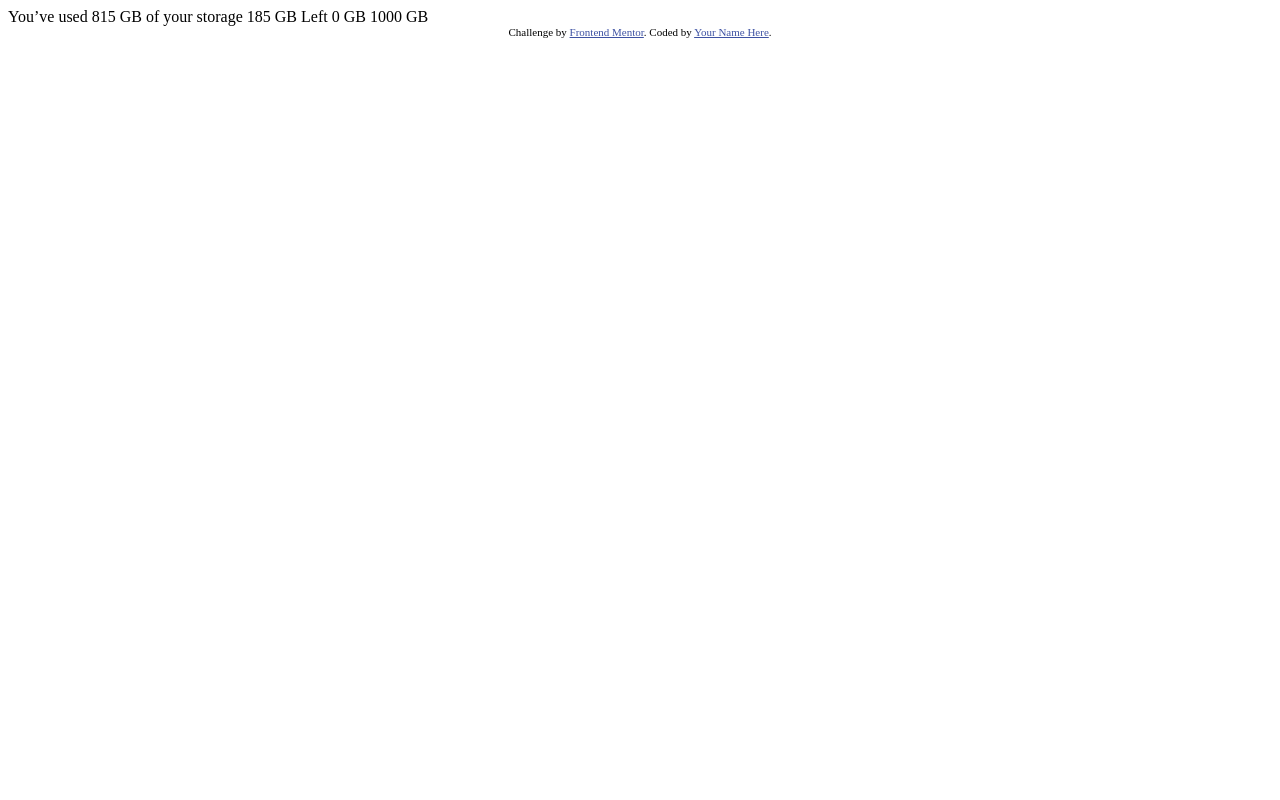
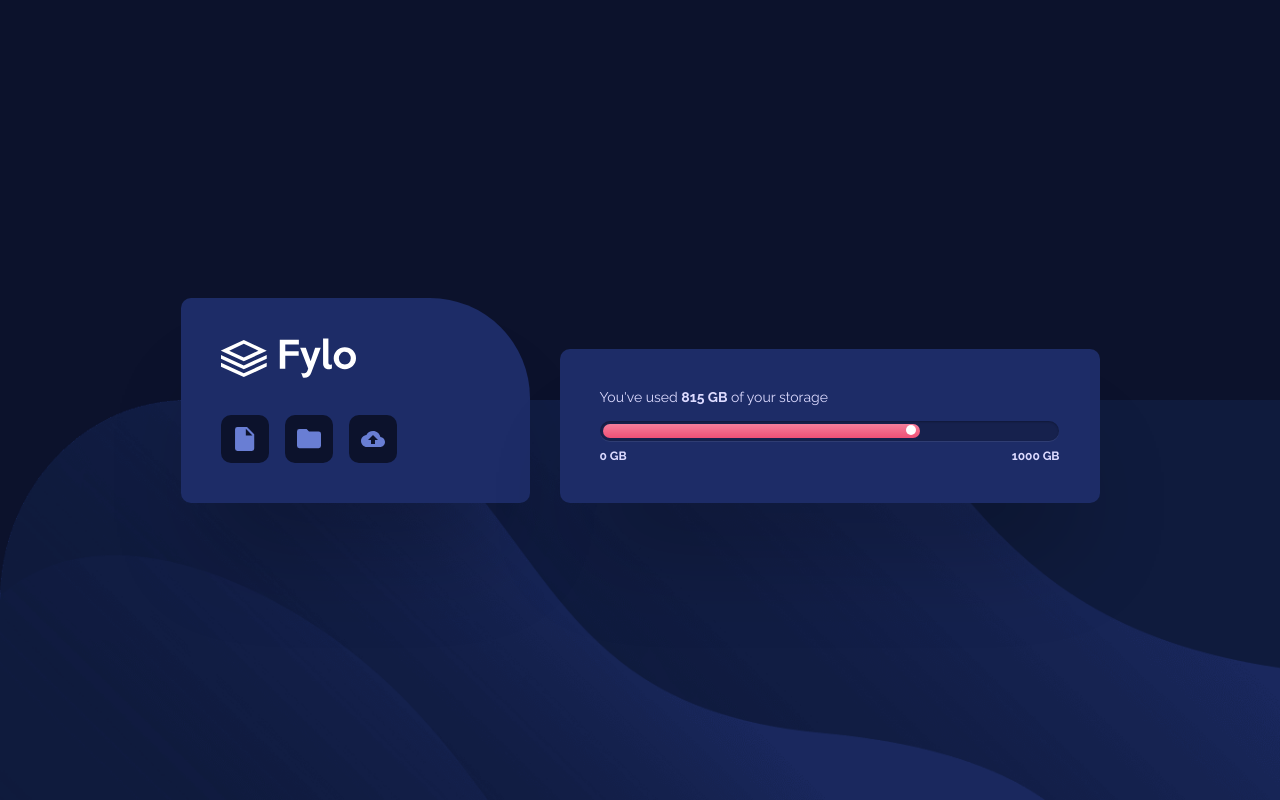
Before and after one commit to Chris971991/fylo-data-storage-component-master, a plain HTML site: page index.html in a window 1280 px wide. Drawn offline with Linux system fonts and the light colour scheme.

Commit message:
Progress bar incorporated with animation

```diff
--- a/index.html
+++ b/index.html
@@ -1,31 +1,69 @@
 <!DOCTYPE html>
 <html lang="en">
   <head>
-  <meta charset="UTF-8">
-  <meta name="viewport" content="width=device-width, initial-scale=1.0"> <!-- displays site properly based on user's device -->
+    <meta charset="UTF-8" />
+    <meta name="viewport" content="width=device-width, initial-scale=1.0" />
+    <!-- displays site properly based on user's device -->
 
-  <link rel="icon" type="image/png" sizes="32x32" href="./images/favicon-32x32.png">
-
+    <link
+      rel="icon"
+      type="image/png"
+      sizes="32x32"
+      href="./images/favicon-32x32.png"
+    />
+    <link rel="stylesheet" href="./styles/app.css" />
     <title>Frontend Mentor | Fylo data storage component</title>
-
-  <!-- Feel free to remove these styles or customise in your own stylesheet 👍 -->
-  <style>
-    .attribution { font-size: 11px; text-align: center; }
-    .attribution a { color: hsl(228, 45%, 44%); }
-  </style>
   </head>
   <body>
-
-  You’ve used 815 GB of your storage
-
-  185 GB Left
-
-  0 GB
-  1000 GB
-
-  <div class="attribution">
-    Challenge by <a href="https://www.frontendmentor.io?ref=challenge" target="_blank">Frontend Mentor</a>.
-    Coded by <a href="#">Your Name Here</a>.
+    <div class="center">
+      <main class="main">
+        <div class="menu bg">
+          <div class="menu-brand">
+            <img src="./images/logo.svg" alt="Fylo" class="brand-logo" />
+          </div>
+          <div class="menu-btns">
+            <div class="menu-btn">
+              <img
+                src="./images/icon-document.svg"
+                alt="Document"
+                class="menu-btn__icon"
+              />
+            </div>
+            <div class="menu-btn">
+              <img
+                src="./images/icon-folder.svg"
+                alt="Folder"
+                class="menu-btns__icon"
+              />
+            </div>
+            <div class="menu-btn">
+              <img
+                src="./images/icon-upload.svg"
+                alt="Upload"
+                class="menu-btns__icon"
+              />
+            </div>
+          </div>
+        </div>
+        <div class="info bg">
+          <div class="info-heading">
+            <h2 class="heading-m text-white">
+              You've used <span>815 GB</span> of your storage
+            </div>
+            </h2>
+            <div class="container">
+              <div class="progress2 progress-moved">
+                <div class="progress-bar2">
+                  <div class="progress-bar2--indicator"></div>
+                </div>
+              </div>
+              <div class="progress-desc">
+                <h2 class="heading-s text-white">0 GB</h2>
+                <h2 class="heading-s text-white">1000 GB</h2>
+              </div>
+            </div>
+        </div>
+      </main>
     </div>
   </body>
 </html>
--- /dev/null
+++ b/styles/app.scss
@@ -0,0 +1,200 @@
+// Font Import
+@import url("https://fonts.googleapis.com/css2?family=Raleway:wght@400;700&display=swap");
+
+// Colors
+$paleBlue: hsl(243, 100%, 93%);
+$greyishBlue: hsl(229, 7%, 55%);
+$darkBlue: hsl(228, 56%, 26%);
+$veryDarkBlue: hsl(229, 57%, 11%);
+$black: hsl(0.64, 0.57%, 0.11%);
+
+// CSS Reset
+*,
+*::before,
+*::after {
+  box-sizing: border-box;
+  margin: 0;
+  padding: 0;
+}
+
+// Font & Background
+body {
+  height: 100vh;
+  font-family: "Raleway", sans-serif;
+  background-color: $veryDarkBlue;
+  // Desktop Background
+  background-image: url(../images/bg-desktop.png);
+  background-repeat: no-repeat;
+  background-size: 100% 50%;
+  background-position: center bottom;
+
+  //Mobile Background
+  @media (max-width: 768px) {
+    background-image: url(../images/bg-mobile.png);
+  }
+}
+
+// Font Styles
+.heading-xl {
+  font-weight: bold;
+  font-size: 40px;
+  line-height: 40px;
+}
+
+.heading-l {
+  font-weight: bold;
+  font-size: 12px;
+  line-height: 14px;
+  letter-spacing: 1px;
+}
+
+.heading-m {
+  font-weight: normal;
+  font-size: 14px;
+  line-height: 16px;
+
+  span {
+    font-weight: bold;
+  }
+}
+
+.heading-s {
+  font-weight: bold;
+  font-size: 12px;
+  line-height: 14px;
+}
+
+// Font Colors
+
+.text-white {
+  color: $paleBlue;
+}
+
+.text-black {
+  color: $black;
+}
+
+// Utilities
+
+.bg {
+  background-color: $darkBlue;
+  box-shadow: 0px 75px 100px -30px rgba(0, 0, 0, 0.24776);
+}
+
+.center {
+  height: 100vh;
+  display: flex;
+  justify-content: center;
+  align-items: center;
+}
+
+// Main Styling
+
+.main {
+  display: flex;
+  justify-content: center;
+  align-items: center;
+  gap: 1.875rem;
+}
+
+.menu {
+  padding: 2.5rem 8.3125rem 2.5rem 2.5rem;
+  border-radius: 0.625rem 6.25rem 0.625rem 0.625rem;
+  &-btns {
+    margin-top: 2.0625rem;
+    display: grid;
+    width: 11rem;
+    height: 3rem;
+    grid-template-columns: repeat(3, 1fr);
+    gap: 1rem;
+  }
+
+  &-btn {
+    background-color: $veryDarkBlue;
+    border-radius: 0.625rem;
+    display: flex;
+    justify-content: center;
+    align-items: center;
+
+    &__icon {
+    }
+  }
+}
+
+.info {
+  width: 33.75rem;
+  height: 9.625rem;
+  border-radius: 0.625rem;
+  padding: 2.5rem;
+  align-self: flex-end;
+  position: relative;
+
+  &-heading {
+    margin-bottom: 1rem;
+  }
+}
+
+@keyframes progressAnimationStrike {
+  from {
+    width: 0;
+  }
+  to {
+    width: 100%;
+  }
+}
+
+.progress2 {
+  width: 28.6875rem;
+  height: 1.25rem;
+  padding: 0.1875rem;
+  border-radius: 0.625rem;
+  background: rgba(0, 0, 0, 0.25);
+  box-shadow: inset 0 1px 2px rgba(0, 0, 0, 0.25),
+    0 1px rgba(255, 255, 255, 0.08);
+}
+
+.progress-bar2 {
+  height: 0.875rem;
+  border-radius: 30px;
+  background-image: linear-gradient(
+    to bottom,
+    rgba(255, 255, 255, 0.3),
+    rgba(255, 255, 255, 0.05)
+  );
+  transition: 0.4s linear;
+  transition-property: width, background-color;
+
+  &--indicator {
+    height: 0.625rem;
+    width: 0.625rem;
+    border-radius: 30px;
+    background-color: white;
+    float: right;
+    position: relative;
+    top: 11%;
+    right: 1%;
+  }
+}
+
+.progress-moved .progress-bar2 {
+  width: 70%;
+  background-color: #ef476f;
+  animation: progressAnimation 1.5s;
+}
+
+@keyframes progressAnimation {
+  0% {
+    width: 5%;
+    background-color: #f9bcca;
+  }
+  100% {
+    width: 70%;
+    background-color: #ef476f;
+  }
+}
+
+.progress-desc {
+  display: flex;
+  justify-content: space-between;
+  margin-top: 0.5rem;
+}
```
Also changed, not shown: styles/app.css (added), 1 other file. Lines whose indentation alone changed are shown as unchanged.
